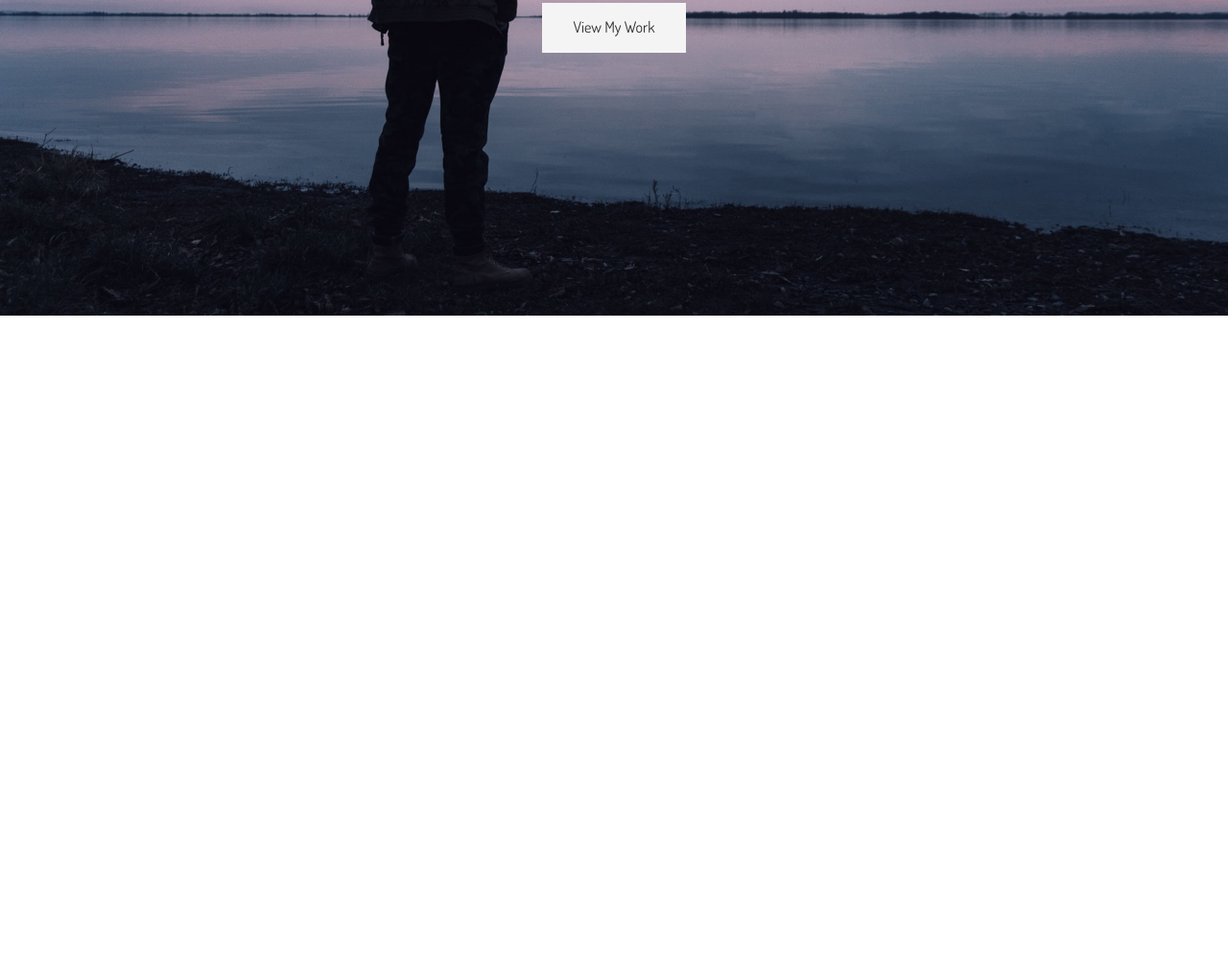
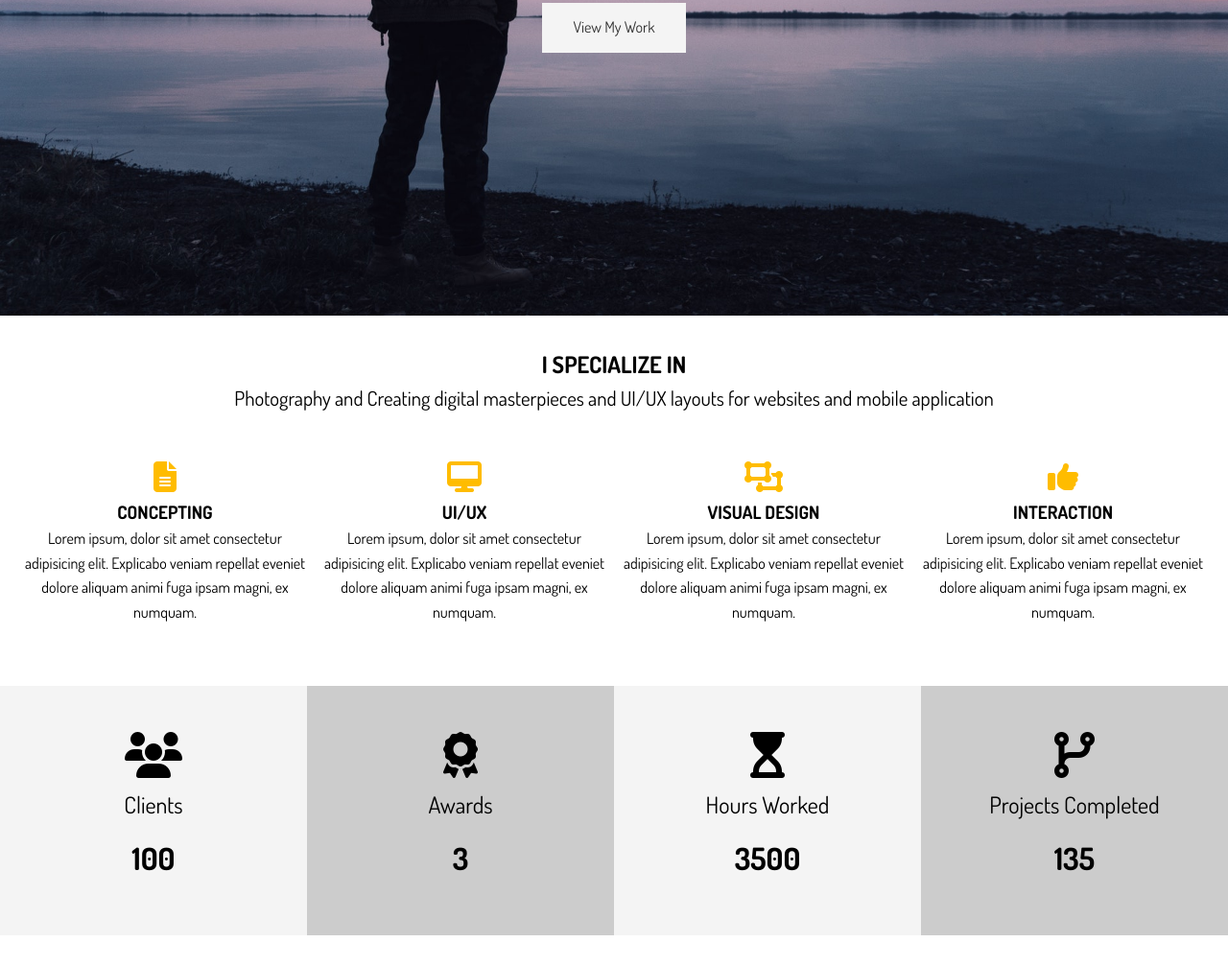
Before and after one commit to sahaldos1/portfolio-3, a website: page dist/index.html in a window 1280 px wide. Shown: the part 471-1478 px from the top of the page at 96% size. Before the commit the page ends 800 px from the top, so only its background shows below. Drawn offline with Linux system fonts and the light colour scheme.

Commit message:
complete specialization and stats section

```diff
--- a/scss/_utilities.scss
+++ b/scss/_utilities.scss
@@ -49,3 +49,43 @@ input[class^="button-"]:hover {
 .text-center {
   text-align: center;
 }
+
+// Padding
+
+.py {
+  &-1 {
+    padding: 1rem 0;
+  }
+
+  &-2 {
+    padding: 2rem 0;
+  }
+
+  &-3 {
+    padding: 3rem 0;
+  }
+
+  &-4 {
+    padding: 4rem 0;
+  }
+}
+
+// Margin
+
+.my {
+  &-1 {
+    margin: 1rem 0;
+  }
+
+  &-2 {
+    margin: 2rem 0;
+  }
+
+  &-3 {
+    margin: 3rem 0;
+  }
+
+  &-4 {
+    margin: 4rem 0;
+  }
+}
--- a/scss/main.scss
+++ b/scss/main.scss
@@ -97,3 +97,53 @@ img {
   &-inner {
   }
 }
+
+// HOme sections
+#home {
+  &-a {
+    .specials {
+      margin-top: 3rem;
+      display: grid;
+      grid-gap: 1rem;
+      grid-template-columns: repeat(4, 1fr);
+
+      .fas {
+        color: $main-color;
+        padding-bottom: 0.4rem;
+      }
+    }
+  }
+
+  // Home section b
+  &-b {
+    .stats {
+      display: grid;
+      grid-template-columns: repeat(4, 1fr);
+
+      li {
+        line-height: 2;
+
+        &.stats-title {
+          font-size: 1.5rem;
+        }
+
+        &.stats-number {
+          font-size: 2rem;
+          font-weight: bold;
+        }
+      }
+
+      div {
+        padding: 3rem;
+
+        &:nth-child(odd) {
+          background: $light-color;
+        }
+
+        &:nth-child(even) {
+          background: $medium-color;
+        }
+      }
+    }
+  }
+}
```
Also changed, not shown: dist/css/main.css, dist/index.html.
